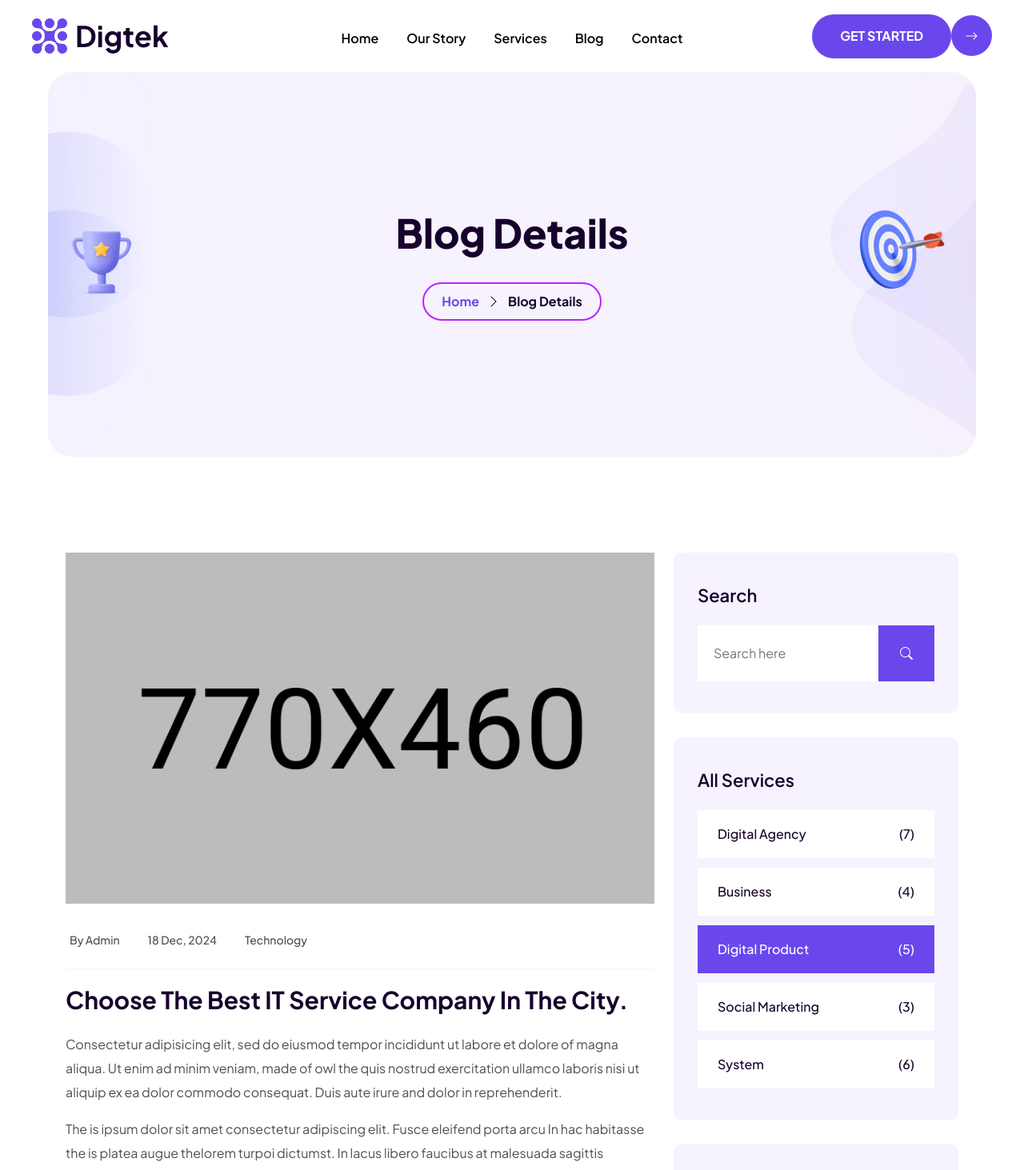
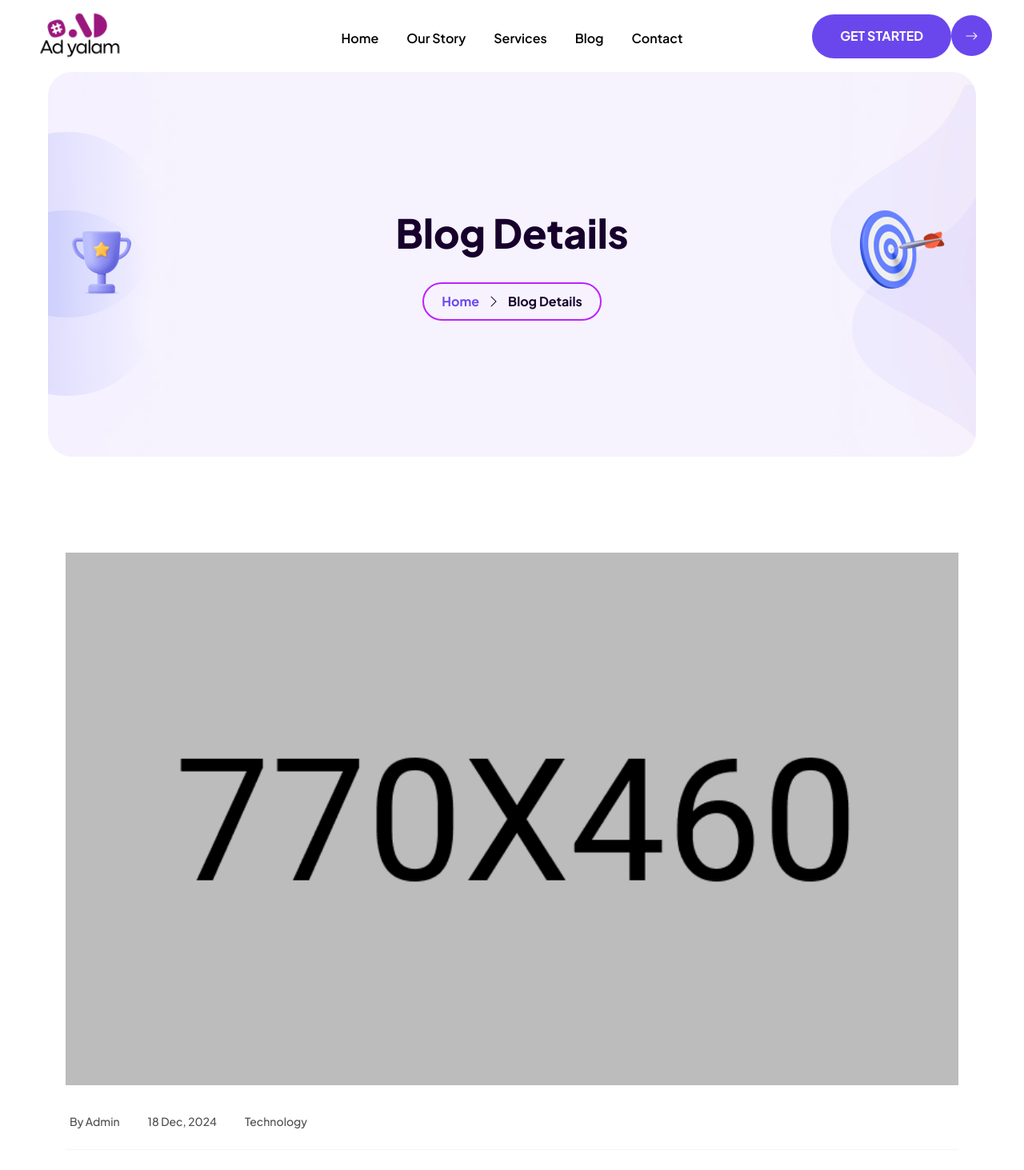
Before and after one commit to thebusiness-company/Adyalam, a React (Vite) app: page /blog/blog-details in a window 1280 px wide. Shown: the top 1463 px of the page at 80% size. Built offline with nearby package versions, Linux system fonts and the light colour scheme.

Commit message:
Hero banner added and blogs clean up - Hema

```diff
--- a/src/Components/BlogDetails/BlogDetails.jsx
+++ b/src/Components/BlogDetails/BlogDetails.jsx
@@ -6,7 +6,7 @@ const BlogDetails = () => {
             <div className="container">
                 <div className="news-details-wrapper">
                     <div className="row g-4">
-                        <div className="col-12 col-lg-8">
+                        <div className="col-12">
                             <div className="news-post-details">
                                 <div className="single-news-post">
                                     <div className="post-featured-thumb">
@@ -63,7 +63,7 @@ const BlogDetails = () => {
                                         </p>
                                     </div>
                                 </div>
-                                <div className="row tag-share-wrap mt-4 mb-5">
+                                {/* <div className="row tag-share-wrap mt-4 mb-5">
                                     <div className="col-lg-8 col-12">
                                         <div className="tagcloud">
                                             <span>Tags:</span>
@@ -81,8 +81,8 @@ const BlogDetails = () => {
                                         <a href="#"><i className="bi bi-linkedin"></i></a>
                                         </div>
                                     </div>
-                                </div>
-                                <div className="comments-area">
+                                </div> */}
+                                {/* <div className="comments-area">
                                     <div className="comments-heading">
                                         <h3>02 Comments</h3>
                                     </div>
@@ -120,8 +120,8 @@ const BlogDetails = () => {
                                             </p>
                                         </div>
                                     </div>
-                                </div>
-                                <div className="comment-form-wrap pt-5">
+                                </div> */}
+                                {/* <div className="comment-form-wrap pt-5">
                                     <h3>Leave a Comment</h3>
                                     <form action="#" id="contact-form" method="POST">
                                         <div className="row g-4">
@@ -150,10 +150,10 @@ const BlogDetails = () => {
                                             </div>
                                         </div>
                                     </form>
-                                </div>
+                                </div> */}
                             </div>
                         </div>
-                        <div className="col-12 col-lg-4">
+                        {/* <div className="col-12 col-lg-4">
                             <div className="main-sidebar sticky-style">
                                 <div className="single-sidebar-widget">
                                     <div className="wid-title">
@@ -244,7 +244,7 @@ const BlogDetails = () => {
 
 
                             </div>
-                        </div>
+                        </div> */}
                     </div>
                 </div>
             </div>
--- a/src/Components/Footer/Footer1.jsx
+++ b/src/Components/Footer/Footer1.jsx
@@ -179,7 +179,7 @@ const Footer1 = () => {
                 <div className="container">
                     <div className="footer-wrapper d-flex align-items-center justify-content-between">
                         <p className="wow fadeInLeft color-2" data-wow-delay=".3s">
-                            © All Copyright 2024 by Digtek
+                            © All Copyright 2026 by Adyalam
                         </p>
                         <ul className="footer-menu wow fadeInRight" data-wow-delay=".5s">
                             <li>
--- a/src/Components/Footer/Footer2.jsx
+++ b/src/Components/Footer/Footer2.jsx
@@ -179,7 +179,7 @@ const Footer2 = () => {
                 <div className="container">
                     <div className="footer-wrapper d-flex align-items-center justify-content-between">
                         <p className="wow fadeInLeft color-2" data-wow-delay=".3s">
-                            © All Copyright 2024 by Digtek
+                            © All Copyright 2026 by Adyalam
                         </p>
                         <ul className="footer-menu wow fadeInRight" data-wow-delay=".5s">
                             <li>
--- a/src/Components/Header/Header2.jsx
+++ b/src/Components/Header/Header2.jsx
@@ -31,17 +31,22 @@ export default function Header2({ variant }) {
     <div>
       <header
         className={`cs_site_header header_style_2 cs_style_1 cs_style_2 header_sticky_style2 ${
-        variant ? variant : ''
+          variant ? variant : ""
         } cs_sticky_header cs_site_header_full_width ${
-        mobileToggle ? 'cs_mobile_toggle_active' : ''
-      } ${isSticky ? isSticky : ''}`}
+          mobileToggle ? "cs_mobile_toggle_active" : ""
+        } ${isSticky ? isSticky : ""}`}
       >
         <div className="cs_main_header">
           <div className="container">
             <div className="cs_main_header_in">
               <div className="cs_main_header_left">
                 <Link className="cs_site_branding" to="/">
-                <img src="/assets/img/logo/black-logo.svg" alt="Logo" />
+                  <img
+                    src="/assets/img/logo/Adyalam.png"
+                    width={120}
+                    height={120}
+                    alt="Logo"
+                  />
                 </Link>
               </div>
               <div className="cs_main_header_center">
@@ -49,8 +54,8 @@ export default function Header2({ variant }) {
                   <span
                     className={
                       mobileToggle
-                        ? 'cs-munu_toggle cs_teggle_active'
-                        : 'cs-munu_toggle'
+                        ? "cs-munu_toggle cs_teggle_active"
+                        : "cs-munu_toggle"
                     }
                     onClick={() => setMobileToggle(!mobileToggle)}
                   >
@@ -61,14 +66,21 @@ export default function Header2({ variant }) {
               </div>
               <div className="cs_main_header_right">
                 <div className="header-btn d-flex align-items-center">
-
-              <a onClick={() => setSearchToggle(!searchToggle)} className="search-trigger search-icon"><i className="bi bi-search"></i></a>
+                  <a
+                    onClick={() => setSearchToggle(!searchToggle)}
+                    className="search-trigger search-icon"
+                  >
+                    <i className="bi bi-search"></i>
+                  </a>
 
                   <div className="main-button main-btn-area2">
                     <Link to="/contact">
-                <span className="theme-btn"> Get Started </span><span className="arrow-btn"><i className="bi bi-arrow-right"></i></span></Link>
+                      <span className="theme-btn"> Get Started </span>
+                      <span className="arrow-btn">
+                        <i className="bi bi-arrow-right"></i>
+                      </span>
+                    </Link>
                   </div>
-
                 </div>
               </div>
             </div>
@@ -76,13 +88,21 @@ export default function Header2({ variant }) {
         </div>
       </header>
 
-    <div className={`search-wrap ${searchToggle ? 'active' : ''}`} >
+      <div className={`search-wrap ${searchToggle ? "active" : ""}`}>
         <div className="search-inner">
-                <i onClick={() => setSearchToggle(!searchToggle)} className="bi bi-x-lg search-close" id="search-close"></i>
+          <i
+            onClick={() => setSearchToggle(!searchToggle)}
+            className="bi bi-x-lg search-close"
+            id="search-close"
+          ></i>
           <div className="search-cell">
             <form method="get">
               <div className="search-field-holder">
-                            <input type="search" className="main-search-input" placeholder="Search..." />
+                <input
+                  type="search"
+                  className="main-search-input"
+                  placeholder="Search..."
+                />
               </div>
             </form>
           </div>
@@ -90,8 +110,6 @@ export default function Header2({ variant }) {
       </div>
 
       <div className="cs_site_header_spacing_130"></div>
-
     </div>
-
   );
 }
--- a/src/Components/HeroBanner/HeroBanner1.jsx
+++ b/src/Components/HeroBanner/HeroBanner1.jsx
@@ -61,7 +61,7 @@ const HeroBanner1 = () => {
                 </div>
                 <div className="col-xl-4 col-lg-6">
                     <div className="hero-image">
-                        <img src="/assets/img/hero/hero-image.png" alt="img" className=" wow img-custom-anim-left" data-wow-duration="1.5s" data-wow-delay="0.3s" />
+                        <img src="/assets/img/hero/heroimage.png" alt="img" className="wow img-custom-anim-left" data-wow-duration="1.5s" data-wow-delay="0.3s" />
                         <div className="bg-shape">
                             <img src="/assets/img/hero/bg-shape.png" alt="img" />
                         </div>
```
Also changed, not shown: public/assets/img/hero/heroimage.png (added). Lines whose indentation alone changed are shown as unchanged.
